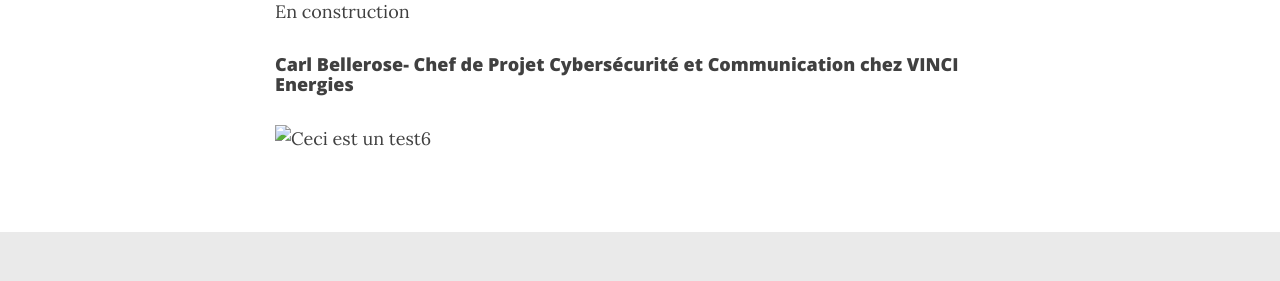
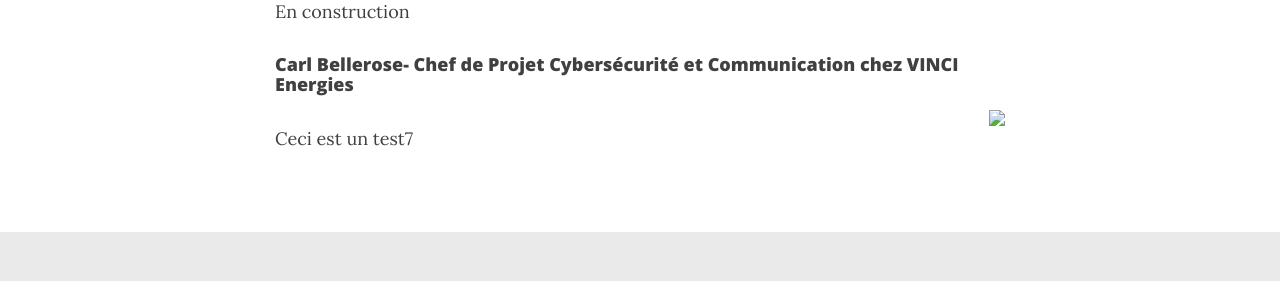
Before and after one commit to cpgesarcelles/cpgesarcelles.github.io, a Jekyll site: the page built from temoignages.md, in a window 1280 px wide. Shown: the part 278-559 px from the top of the page. Built offline with Jekyll 4.4.1, drawn with Linux system fonts in a browser that asks for light colours; nearby versions of some CDN libraries.

Commit message:
Update temoignages.md

```diff
--- a/temoignages.md
+++ b/temoignages.md
@@ -5,6 +5,5 @@
 En construction
 
 #### Carl Bellerose- Chef de Projet Cybersécurité et Communication chez VINCI Energies
-
-<img style="float:left;" src="assets/img/Bellerose.JPG">
-<p>Ceci est un test6 </p>
+<div style = "float: right"> <img src="assets/img/Bellerose.JPG"> </div>
+<p>Ceci est un test7 </p>
```
